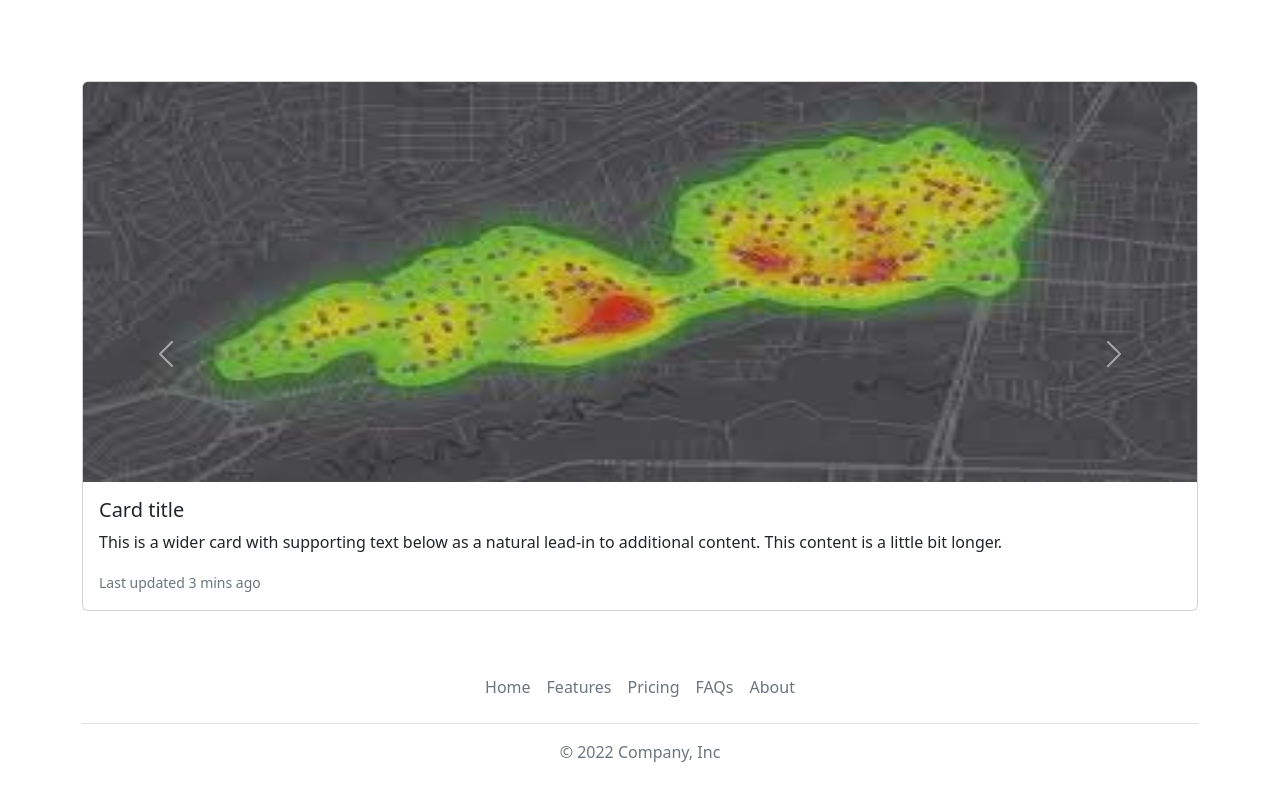
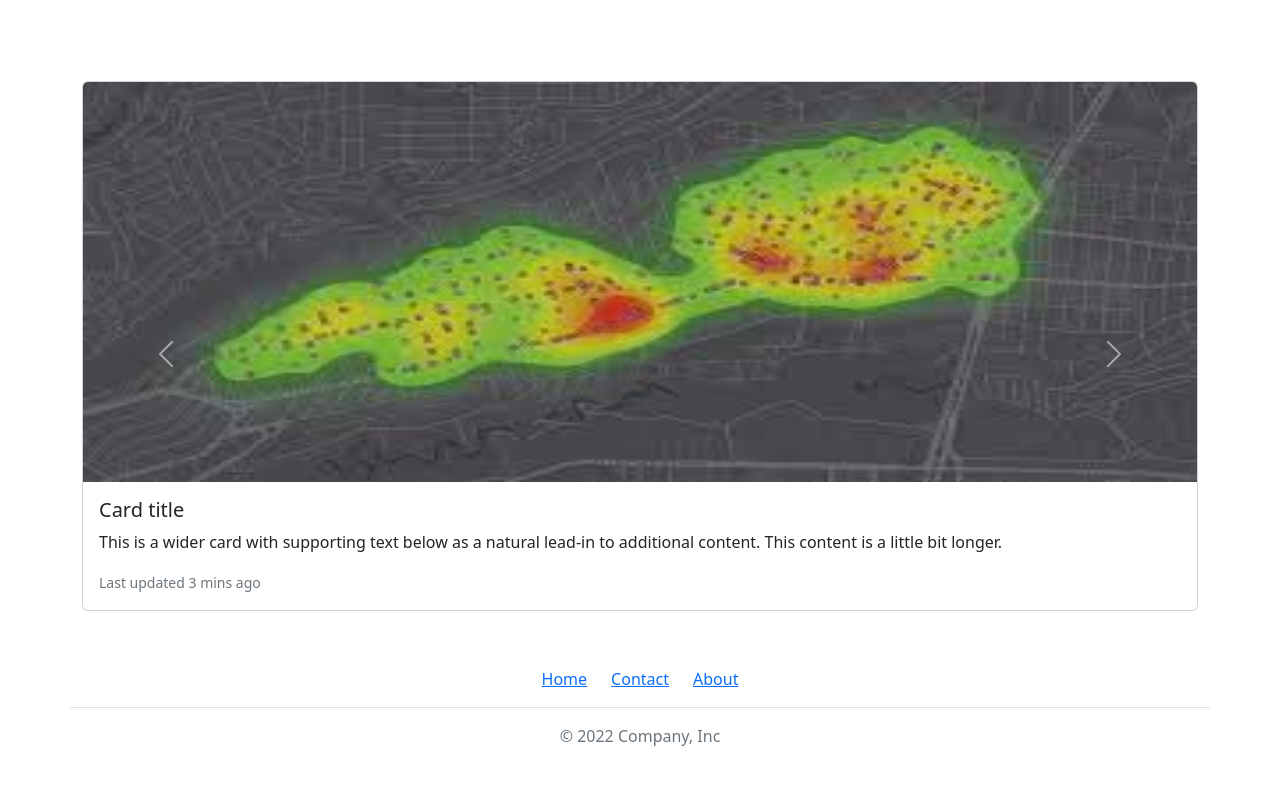
Before and after one commit to gonnzalezemma/proyecto-mapas-valor, a React (Vite) app: page / in a window 1280 px wide. Shown: the part 594-1394 px from the top of the page. Built offline with nearby package versions, Linux system fonts and the light colour scheme.

Commit message:
links en el footer

```diff
--- a/src/components/Footer.jsx
+++ b/src/components/Footer.jsx
@@ -1,15 +1,20 @@
 import React from 'react'
+import { Link } from 'react-router-dom'
 
 const Footer = () => {
   return (
     <div className="container">  <footer className="py-3 my-4">
-    <ul className="nav justify-content-center border-bottom pb-3 mb-3">
-      <li className="nav-item"><a href="#" className="nav-link px-2 text-muted">Home</a></li>
-      <li className="nav-item"><a href="#" className="nav-link px-2 text-muted">Features</a></li>
-      <li className="nav-item"><a href="#" className="nav-link px-2 text-muted">Pricing</a></li>
-      <li className="nav-item"><a href="#" className="nav-link px-2 text-muted">FAQs</a></li>
-      <li className="nav-item"><a href="#" className="nav-link px-2 text-muted">About</a></li>
-    </ul>
+    <div className="row justify-content-center border-bottom pb-3 mb-3">
+      <div className='col-auto'>
+        <Link to="">Home</Link>
+      </div>
+      <div className='col-auto'>
+        <Link to="Register">Contact</Link>
+      </div>
+      <div className='col-auto'>
+        <Link to="Login">About</Link>
+      </div>
+    </div>
     <p className="text-center text-muted">&copy; 2022 Company, Inc</p>
   </footer>
 </div>
```
